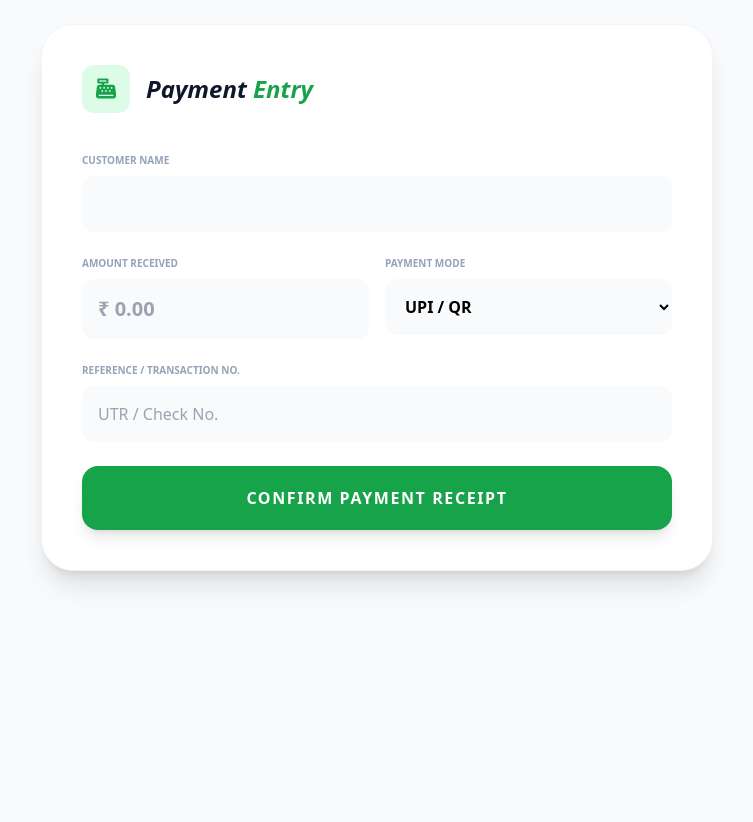
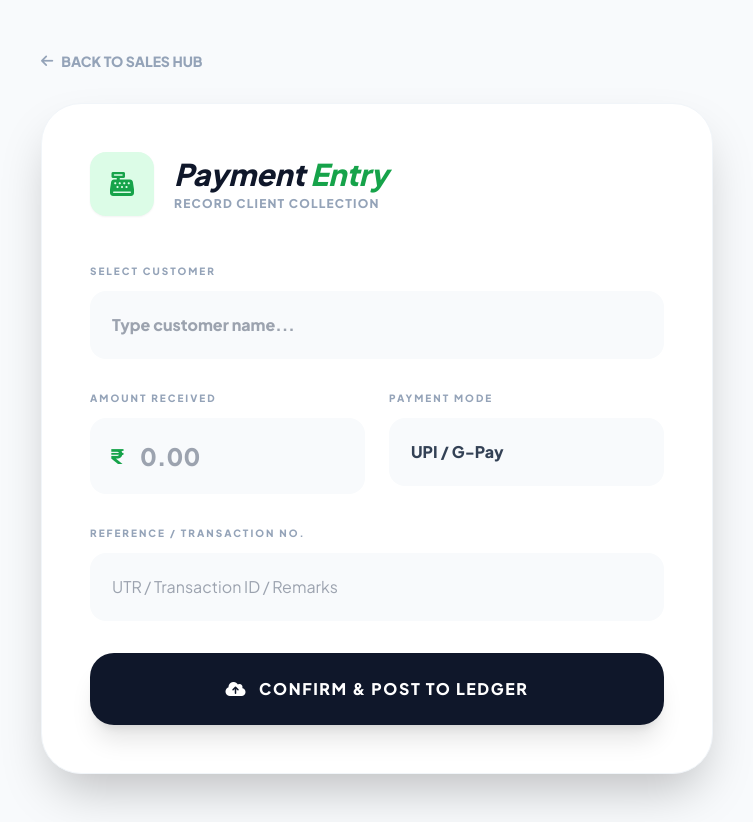
Before and after one commit to careatc1-pixel/A-SmartERP, a Flask app: template templates/payments.html in a window 1280 px wide. Shown: the whole page, without its empty margins (263-1016 px from the left). Before the commit the page ends 586 px from the top, so only its background shows below. Run offline with Flask 3, Linux system fonts and the light colour scheme; the template is opened without the code that fills it, so the values that code supplies are empty; some libraries are stand-ins or nearby versions.

Commit message:
Invoicing-ERP-Reset-Sat 04/18/2026- 0:34:51.15

```diff
--- a/templates/payments.html
+++ b/templates/payments.html
@@ -7,20 +7,34 @@
     <script src="https://cdn.tailwindcss.com"></script>
     <script defer src="https://unpkg.com/alpinejs@3.x.x/dist/cdn.min.js"></script>
     <link rel="stylesheet" href="https://cdnjs.cloudflare.com/ajax/libs/font-awesome/6.5.0/css/all.min.css">
+    <style>
+        @import url('https://fonts.googleapis.com/css2?family=Plus+Jakarta+Sans:wght@400;600;800&display=swap');
+        body { font-family: 'Plus Jakarta Sans', sans-serif; background: #f8fafc; }
+    </style>
 </head>
-<body class="p-6 bg-slate-50" x-data="paymentSystem()">
-    <div class="max-w-2xl mx-auto bg-white rounded-[2rem] shadow-xl p-10 border border-slate-100">
-        <div class="flex items-center gap-4 mb-10">
-            <div class="w-12 h-12 bg-green-100 text-green-600 rounded-xl flex items-center justify-center text-xl">
+<body class="p-6 md:p-12" x-data="paymentSystem()">
+
+    <div class="max-w-2xl mx-auto">
+        <a href="/sales/hub" class="inline-flex items-center gap-2 text-slate-400 hover:text-slate-900 mb-8 transition-all font-bold text-sm">
+            <i class="fa-solid fa-arrow-left"></i> BACK TO SALES HUB
+        </a>
+
+        <div class="bg-white rounded-[2.5rem] shadow-2xl p-8 md:p-12 border border-slate-100">
+            <div class="flex items-center gap-5 mb-12">
+                <div class="w-16 h-16 bg-green-100 text-green-600 rounded-2xl flex items-center justify-center text-2xl shadow-sm">
                     <i class="fa-solid fa-cash-register"></i>
                 </div>
-            <h2 class="text-2xl font-black text-slate-900 italic">Payment <span class="text-green-600">Entry</span></h2>
+                <div>
+                    <h2 class="text-3xl font-black text-slate-900 italic">Payment <span class="text-green-600">Entry</span></h2>
+                    <p class="text-slate-400 text-xs font-bold uppercase tracking-widest mt-1">Record Client Collection</p>
+                </div>
             </div>
 
-        <div class="space-y-6">
+            <div class="space-y-8">
                 <div>
-                <label class="text-[10px] font-black text-slate-400 uppercase block mb-2">Customer Name</label>
-                <input list="custList" x-model="payData.client" class="w-full p-4 bg-slate-50 rounded-xl border-none outline-none font-bold focus:ring-2 focus:ring-green-500">
+                    <label class="text-[10px] font-black text-slate-400 uppercase tracking-[0.2em] block mb-3">Select Customer</label>
+                    <input list="custList" x-model="payData.client" placeholder="Type customer name..."
+                           class="w-full p-5 bg-slate-50 rounded-2xl border-2 border-transparent focus:border-green-500 focus:bg-white outline-none font-bold text-slate-800 transition-all">
                     <datalist id="custList">
                         {% for c in customers %}
                         <option value="{{ c.name }}">
@@ -28,29 +42,37 @@
                     </datalist>
                 </div>
 
-            <div class="grid grid-cols-2 gap-4">
+                <div class="grid grid-cols-1 md:grid-cols-2 gap-6">
                     <div>
-                    <label class="text-[10px] font-black text-slate-400 uppercase block mb-2">Amount Received</label>
-                    <input type="number" x-model="payData.amount" class="w-full p-4 bg-slate-50 rounded-xl outline-none font-black text-green-600 text-xl" placeholder="₹ 0.00">
+                        <label class="text-[10px] font-black text-slate-400 uppercase tracking-[0.2em] block mb-3">Amount Received</label>
+                        <div class="relative">
+                            <span class="absolute left-5 top-1/2 -translate-y-1/2 font-black text-green-600 text-xl">₹</span>
+                            <input type="number" x-model="payData.amount" placeholder="0.00"
+                                   class="w-full p-5 pl-12 bg-slate-50 rounded-2xl border-2 border-transparent focus:border-green-500 focus:bg-white outline-none font-black text-green-600 text-2xl transition-all">
+                        </div>
                     </div>
                     <div>
-                    <label class="text-[10px] font-black text-slate-400 uppercase block mb-2">Payment Mode</label>
-                    <select x-model="payData.mode" class="w-full p-4 bg-slate-50 rounded-xl outline-none font-bold">
-                        <option value="Cash">Cash</option>
-                        <option value="UPI">UPI / QR</option>
-                        <option value="Bank">Bank Transfer</option>
+                        <label class="text-[10px] font-black text-slate-400 uppercase tracking-[0.2em] block mb-3">Payment Mode</label>
+                        <select x-model="payData.mode" class="w-full p-5 bg-slate-50 rounded-2xl border-2 border-transparent focus:border-green-500 focus:bg-white outline-none font-bold text-slate-700 appearance-none cursor-pointer transition-all">
+                            <option value="UPI">UPI / G-Pay</option>
+                            <option value="Cash">Cash Payment</option>
+                            <option value="Bank">Bank Transfer (NEFT)</option>
+                            <option value="Cheque">Cheque</option>
                         </select>
                     </div>
                 </div>
 
                 <div>
-                <label class="text-[10px] font-black text-slate-400 uppercase block mb-2">Reference / Transaction No.</label>
-                <input type="text" x-model="payData.ref" class="w-full p-4 bg-slate-50 rounded-xl outline-none" placeholder="UTR / Check No.">
+                    <label class="text-[10px] font-black text-slate-400 uppercase tracking-[0.2em] block mb-3">Reference / Transaction No.</label>
+                    <input type="text" x-model="payData.ref" placeholder="UTR / Transaction ID / Remarks"
+                           class="w-full p-5 bg-slate-50 rounded-2xl border-2 border-transparent focus:border-green-500 focus:bg-white outline-none font-medium text-slate-600 transition-all">
                 </div>
 
-            <button @click="recordPayment()" class="w-full bg-green-600 text-white p-5 rounded-2xl font-black uppercase tracking-widest hover:bg-black transition-all shadow-lg">
-                Confirm Payment Receipt
+                <button @click="recordPayment()"
+                        class="w-full bg-slate-900 text-white p-6 rounded-[1.5rem] font-black uppercase tracking-widest hover:bg-green-600 shadow-xl transition-all active:scale-95 flex items-center justify-center gap-3">
+                    <i class="fa-solid fa-cloud-arrow-up"></i> CONFIRM & POST TO LEDGER
                 </button>
+            </div>
         </div>
     </div>
 
@@ -59,9 +81,12 @@
             return {
                 payData: { client: '', amount: '', mode: 'UPI', ref: '' },
                 recordPayment() {
-                    if(!this.payData.client || !this.payData.amount) return alert('Fill all details');
-                    alert('Payment recorded in Ledger!');
-                    location.href = '/sales/hub';
+                    if(!this.payData.client) return alert('Bhai, Customer toh select karo!');
+                    if(!this.payData.amount || this.payData.amount <= 0) return alert('Amount sahi daalo!');
+
+                    // Abhi ke liye bas alert, baad mein API connect karenge
+                    alert('SUCCESS: Payment of ₹' + this.payData.amount + ' received from ' + this.payData.client + ' recorded!');
+                    window.location.href = '/sales/hub';
                 }
             }
         }
```
Lines whose indentation alone changed are shown as unchanged.
